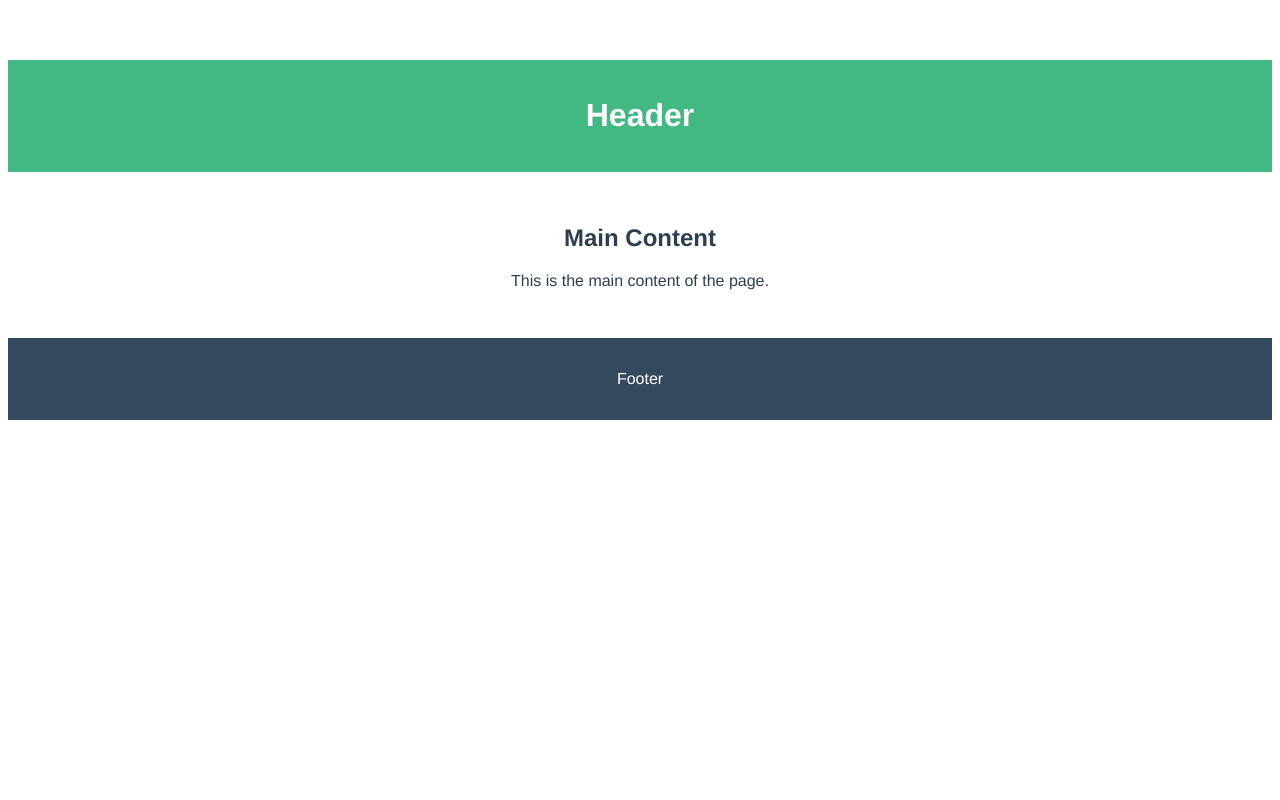
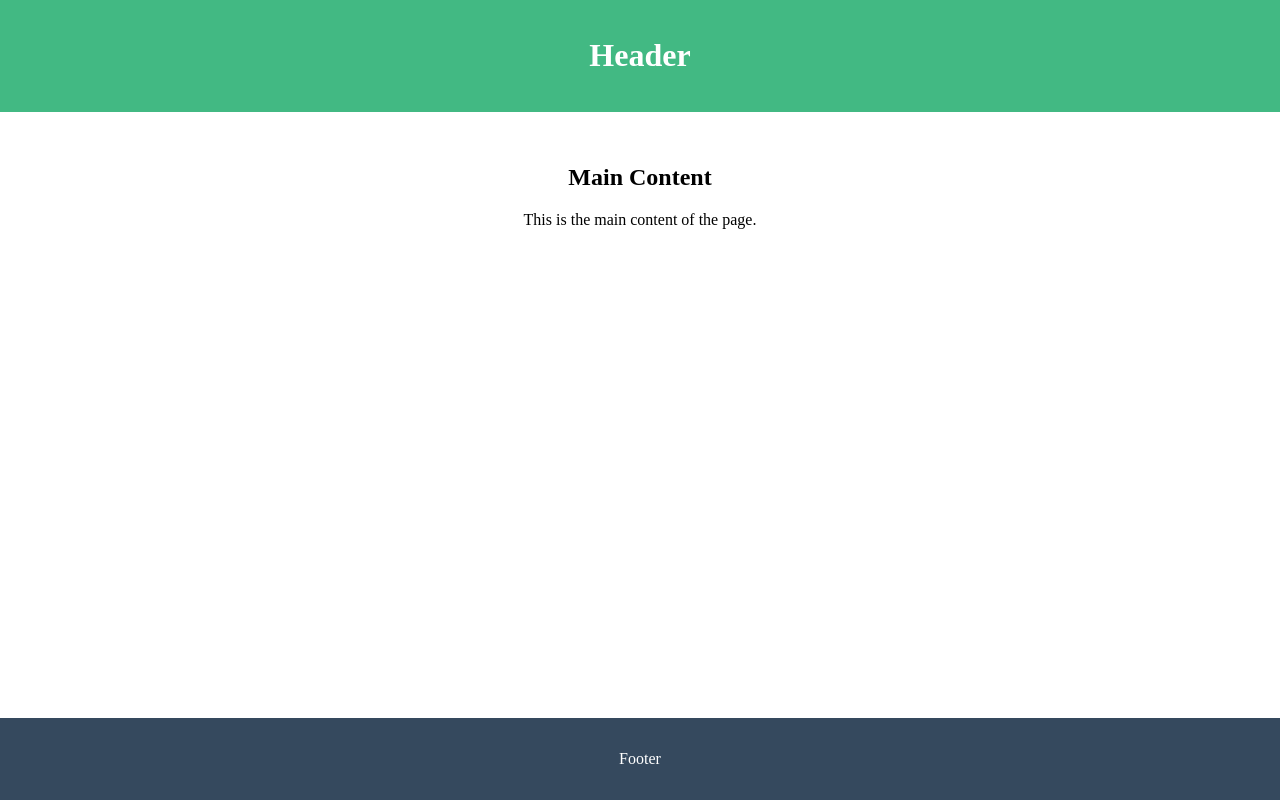
Before and after one commit to yvv4git/gallery, a Vue app: page / in a window 1280 px wide. Built offline with nearby package versions, Linux system fonts and the light colour scheme.

Commit message:
Footer at the bottom

```diff
--- a/src/App.vue
+++ b/src/App.vue
@@ -22,12 +22,20 @@
 </script>
 
 <style>
+html,
+body,
 #app {
-  font-family: Avenir, Helvetica, Arial, sans-serif;
-  -webkit-font-smoothing: antialiased;
-  -moz-osx-font-smoothing: grayscale;
-  text-align: center;
-  color: #2c3e50;
-  margin-top: 60px;
+  height: 100%;
+  margin: 0;
+}
+
+#app {
+  display: flex;
+  flex-direction: column;
+  min-height: 100vh;
+}
+
+.main-content {
+  flex: 1;
 }
 </style>
```
